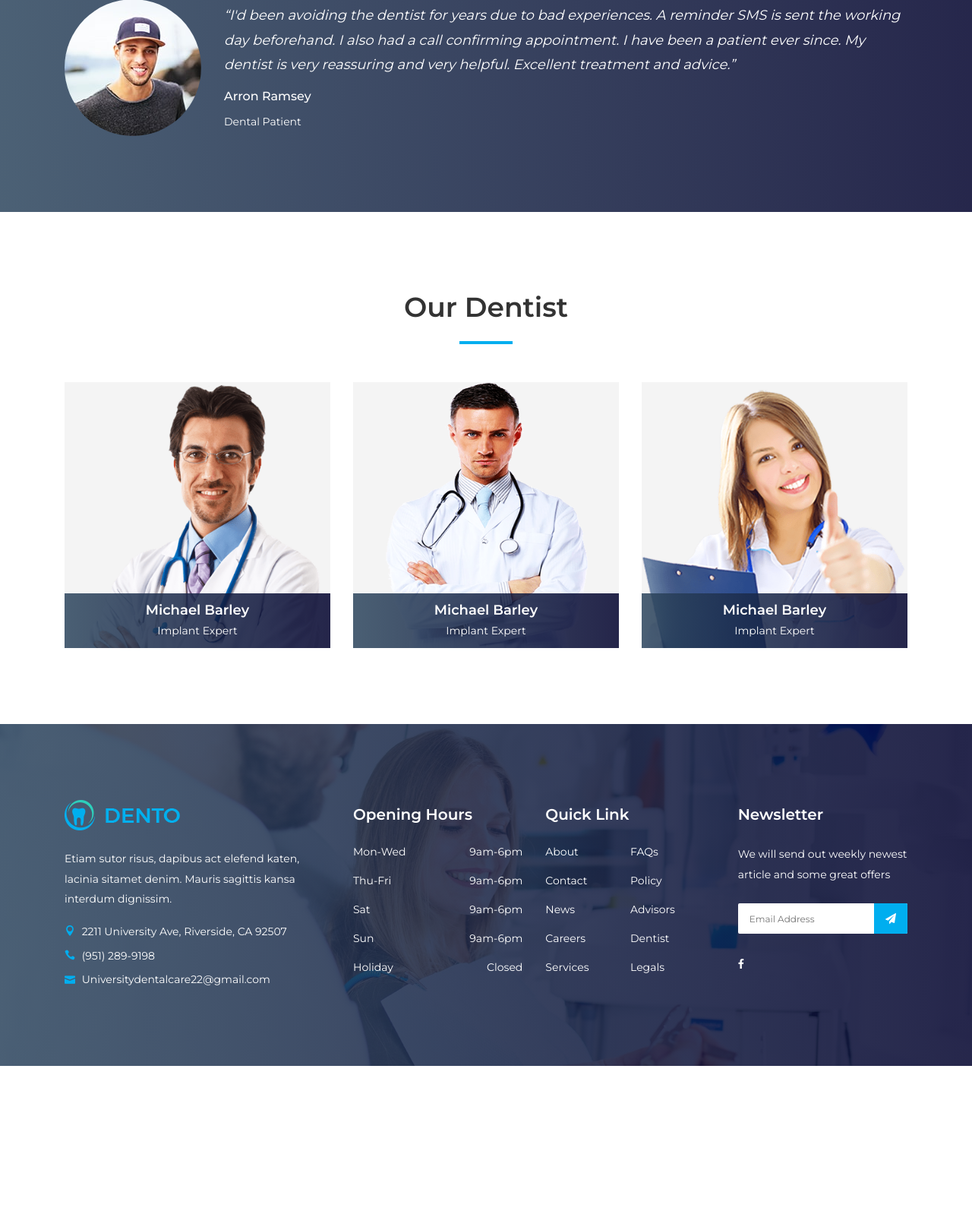
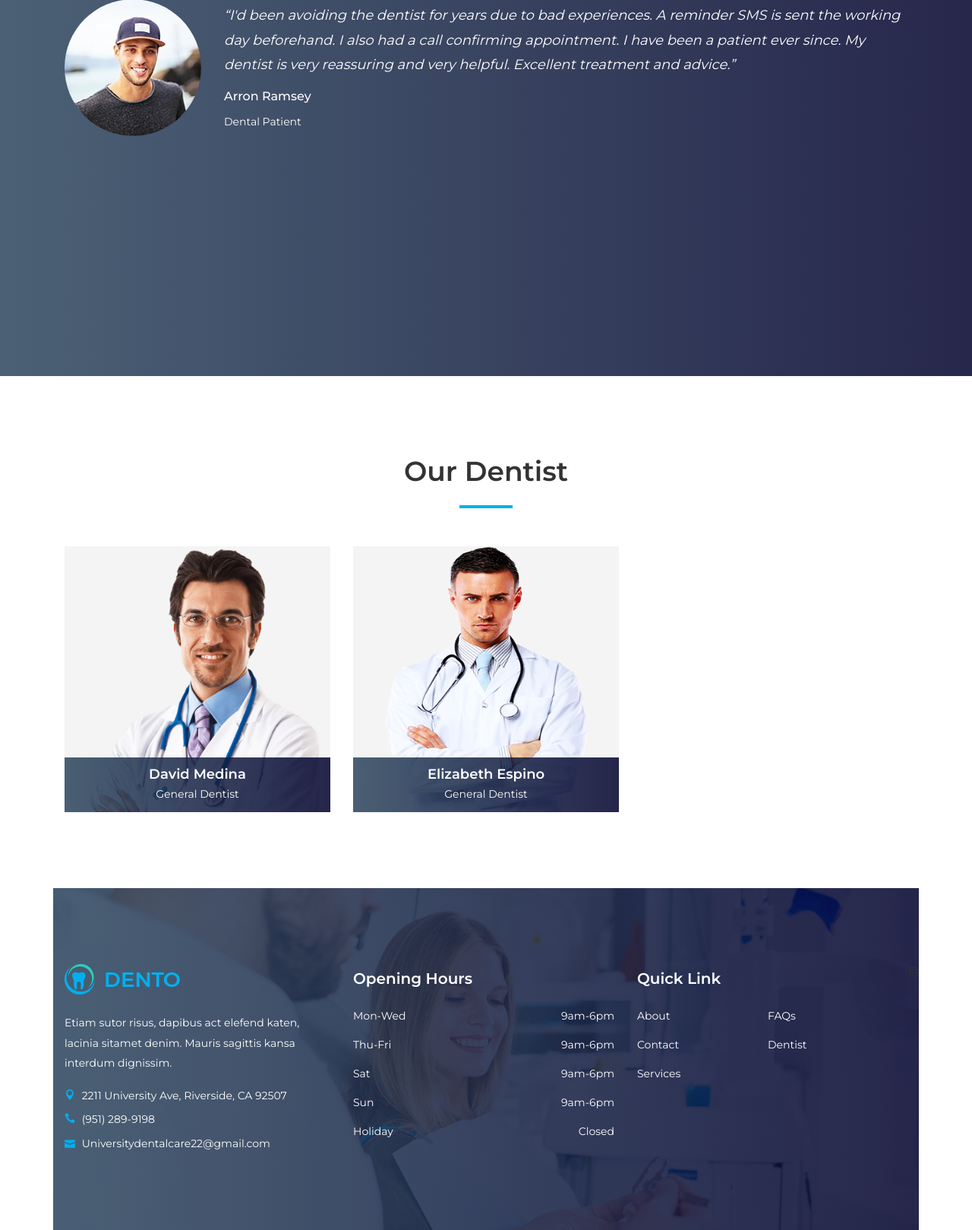
Before and after one commit to yatzix/Dental-django, a Django app: page /about.html in a window 1280 px wide. Shown: the part 1606-3225 px from the top of the page at 76% size. Before the commit the page ends 3009 px from the top, so only its background shows below. Run offline with Django 4.2, Linux system fonts and the light colour scheme; some libraries are stand-ins or nearby versions.

Commit message:
tweaked newsletter, dentist, and reviews

```diff
--- a/website/templates/about.html
+++ b/website/templates/about.html
@@ -165,9 +165,12 @@
               </div>
               <!-- Content -->
               <div class="testimonial-content">
-                <h5>“I'd been avoiding the dentist for years due to bad experiences. A reminder SMS is sent the working day beforehand. I also had a call confirming appointment. I have been a patient ever since. My dentist is very reassuring and
-                  very helpful. Excellent treatment and advice.”</h5>
-                <h6>Arron Ramsey</h6>
+                <h5>“I recently visited Dr.Medina and his staff, and I have to say, it was one of the most pleasant dental experiences I've ever had. From the moment I walked in the door, I felt welcomed and at ease. The waiting room was clean and modern, and the staff at the front desk were friendly and helpful.
+
+                When I was called back to the exam room, the dental assistant who worked with me was incredibly gentle and patient. She explained everything she was doing, and made sure I was comfortable throughout the entire process. The dentist who performed my exam was also wonderful - he was thorough and professional, but also very personable and easy to talk to.
+
+                Overall, I was impressed with every aspect of my visit. They really seem to understand how to make patients feel comfortable and at ease, which is so important when it comes to dental care. I would highly recommend this dental office to anyone looking for a positive dental experience.”</h5>
+                <h6>Estephanie</h6>
                 <p>Dental Patient</p>
               </div>
             </div>
@@ -215,14 +218,12 @@
             <div class="dentist-content">
               <!-- Social Info -->
               <div class="dentist-social-info">
-                <a href="#"><i class="fa fa-facebook"></i></a>
-                <a href="#"><i class="fa fa-twitter"></i></a>
-                <a href="#"><i class="fa fa-google-plus"></i></a>
+                <a href="https://www.instagram.com/universitydentalclinic/" data-toggle="tooltip" data-placement="bottom" title="Instagram"><i class="fa fa-instagram"></i></a>
               </div>
               <!-- Dentist Info -->
               <div class="dentist-info bg-gradient-overlay">
-                <h5>Michael Barley</h5>
-                <p>Implant Expert</p>
+                <h5>David Medina</h5>
+                <p>General Dentist</p>
               </div>
             </div>
           </div>
@@ -236,42 +237,19 @@
             <div class="dentist-content">
               <!-- Social Info -->
               <div class="dentist-social-info">
-                <a href="#"><i class="fa fa-facebook"></i></a>
-                <a href="#"><i class="fa fa-twitter"></i></a>
-                <a href="#"><i class="fa fa-google-plus"></i></a>
+                <a href="https://www.instagram.com/universitydentalclinic/" data-toggle="tooltip" data-placement="bottom" title="Instagram"><i class="fa fa-instagram"></i></a>
+
               </div>
               <!-- Dentist Info -->
               <div class="dentist-info bg-gradient-overlay">
-                <h5>Michael Barley</h5>
-                <p>Implant Expert</p>
+                <h5>Elizabeth Espino</h5>
+                <p>General Dentist</p>
               </div>
             </div>
           </div>
         </div>
 
-        <!-- Single Dentist Area -->
-        <div class="col-12 col-sm-6 col-md-4">
-          <div class="single-dentist-area mb-100">
-            <img src="{% static 'website/img/bg-img/11.png' %}" alt="">
-            <!-- Dentist Content -->
-            <div class="dentist-content">
-              <!-- Social Info -->
-              <div class="dentist-social-info">
-                <a href="#"><i class="fa fa-facebook"></i></a>
-                <a href="#"><i class="fa fa-twitter"></i></a>
-                <a href="#"><i class="fa fa-google-plus"></i></a>
-              </div>
-              <!-- Dentist Info -->
-              <div class="dentist-info bg-gradient-overlay">
-                <h5>Michael Barley</h5>
-                <p>Implant Expert</p>
-              </div>
-            </div>
-          </div>
-        </div>
-      </div>
-    </div>
-  </section>
+
   <!-- ***** Dento Dentist Area End ***** -->
 
 
--- a/website/templates/base.html
+++ b/website/templates/base.html
@@ -154,37 +154,22 @@
                 <li><a href="#">About</a></li>
                 <li><a href="#">FAQs</a></li>
                 <li><a href="#">Contact</a></li>
-                <li><a href="#">Policy</a></li>
-                <li><a href="#">News</a></li>
-                <li><a href="#">Advisors</a></li>
-                <li><a href="#">Careers</a></li>
+
+
                 <li><a href="#">Dentist</a></li>
                 <li><a href="#">Services</a></li>
-                <li><a href="#">Legals</a></li>
+
               </ul>
             </nav>
           </div>
         </div>
 
-        <!-- Single Footer Widget -->
-        <div class="col-12 col-sm-6 col-lg">
-          <div class="single-footer-widget">
-            <!-- Widget Title -->
-            <h5 class="widget-title">Newsletter</h5>
 
-            <p>We will send out weekly newest article and some great offers</p>
-            <!-- Newsletter Form -->
-            <div class="footer-newsletter-form">
-              <form action="#" method="post">
-                <input type="email" name="nl-email" value="" placeholder="Email Address">
-                <button type="submit"><i class="fa fa-paper-plane" aria-hidden="true"></i></button>
-              </form>
-            </div>
 
             <!-- Social Info -->
             <div class="footer-social-info">
-              <a href="#" data-toggle="tooltip" data-placement="top" title="Facebook"><i class="fa fa-facebook"></i></a>
-              <a href="#" data-toggle="tooltip" data-placement="top"
+              <a href="https://www.instagram.com/universitydentalclinic/" data-toggle="tooltip" data-placement="bottom" title="Instagram"><i class="fa fa-instagram"></i></a>
+
             </div>
           </div>
         </div>
```
Also changed, not shown: website/templates/contact.html (+4 -25 lines), website/templates/home.html (+13 -51 lines), website/templates/service.html (+6 -3 lines).
